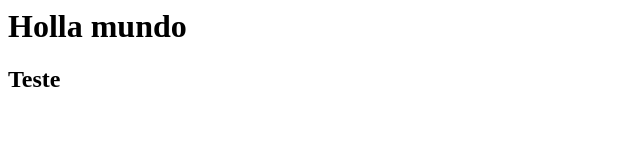
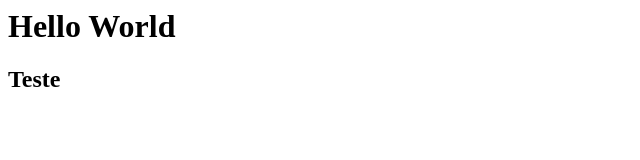
Before and after one commit to Bruno-TL/projeto_teste, a plain HTML site: page index.html in a window 1280 px wide. Shown: the full height of the page, 0-640 px from the left. Drawn offline with Linux system fonts and the light colour scheme.

Commit message:
Modificando o H1

```diff
--- a/index.html
+++ b/index.html
@@ -1,2 +1,3 @@
-<h1> Holla mundo </h1>
+<h1>  Hello World </h1>
+
 <h2> Teste </h2>
```
